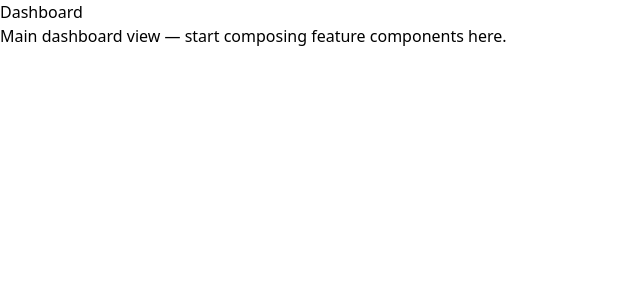
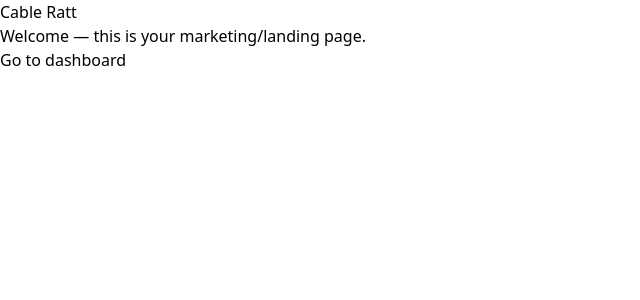
Before and after one commit to Tucci-net/cable-ratt, a Next.js app: page / in a window 1280 px wide. Shown: the top 300 px of the page, without its empty margins (0-640 px from the left). Built offline with nearby package versions, Linux system fonts and the light colour scheme.

Commit message:
Fix route group path collision

```diff
--- a/app/(marketing)/page.tsx
+++ /dev/null
@@ -1,8 +0,0 @@
-export default function MarketingHomePage() {
-  return (
-    <main>
-      <h1>Cable Ratt</h1>
-      <p>Public marketing site — move landing page content here if separate from the app shell.</p>
-    </main>
-  );
-}
--- a/app/page.tsx
+++ b/app/page.tsx
@@ -1,8 +1,11 @@
+import Link from "next/link";
+
 export default function HomePage() {
   return (
     <main>
       <h1>Cable Ratt</h1>
-      <p>Welcome — replace this with your marketing landing page or a redirect to /dashboard.</p>
+      <p>Welcome — this is your marketing/landing page.</p>
+      <Link href="/dashboard">Go to dashboard</Link>
     </main>
   );
 }
```
Also changed, not shown: app/(dashboard)/dashboard/page.tsx (renamed from app/(dashboard)/page.tsx).
